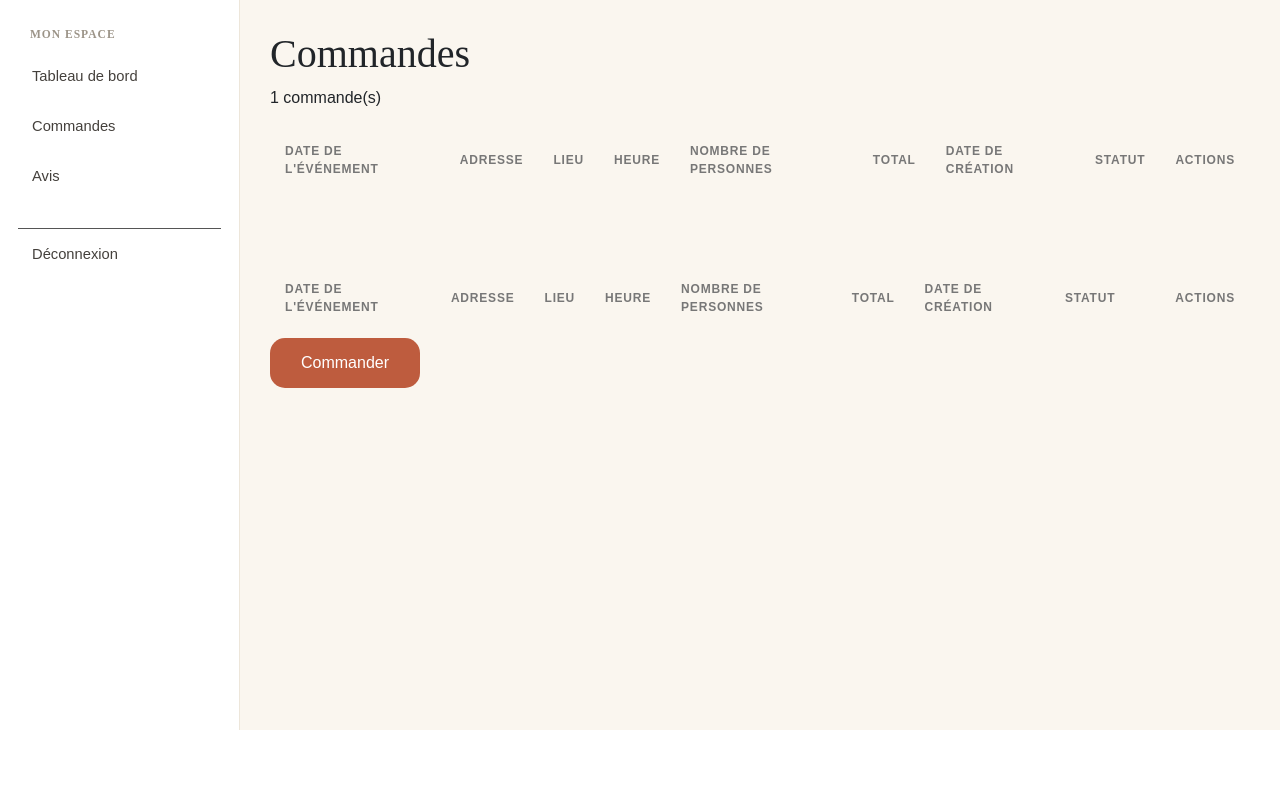
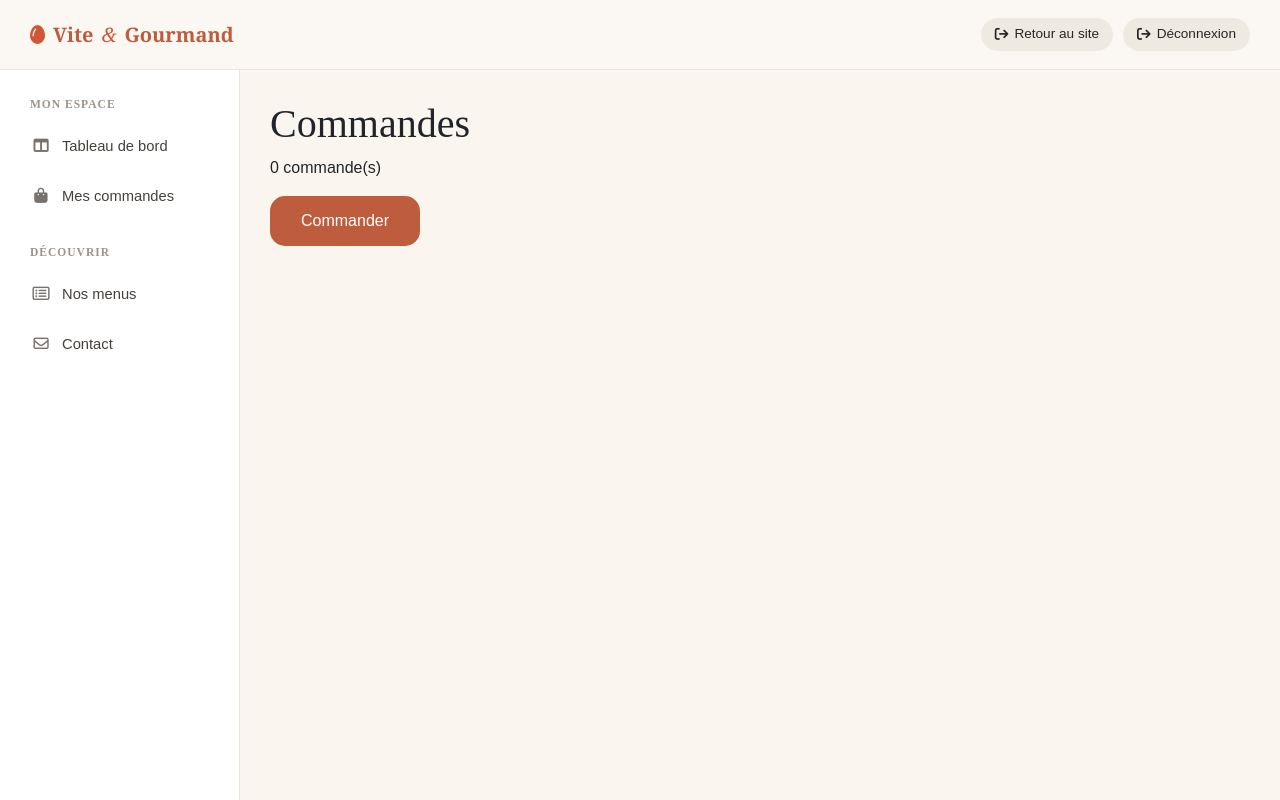
Before and after one commit to rinou2/mon_projet, a Symfony app: template templates/espaceu/commandes.html.twig in a window 1280 px wide. Run offline with Twig, Linux system fonts and the light colour scheme; the template is opened without the code that fills it: most values are stand-ins (such as "Sample title", 1, 10 or a date in 2020); lists and menus that the app fills with data are empty; some libraries are stand-ins or nearby versions.

Commit message:
Add files via upload

```diff
--- a/templates/espaceu/commandes.html.twig
+++ b/templates/espaceu/commandes.html.twig
@@ -3,11 +3,14 @@
 {% block title %}Commandes{% endblock %}
 
 {% block contenu %}
+    {% set commandesEnCours = commandes|filter(c => app.user and c.user and c.user.id == app.user.id and c.statut != 'terminée') %}
+    {% set commandesTerminees = commandes|filter(c => app.user and c.user and c.user.id == app.user.id and c.statut == 'terminée')%}
+    {% set totalMesCommandes = commandesEnCours|length + commandesTerminees|length %}
     <h1>Commandes</h1>
 
-    <p>{{ commandes|length }} commande(s)</p>
-
-    {% if commandes|length > 0 %}
+    <p>{{ totalMesCommandes }} commande(s)</p>
+{% if totalMesCommandes|length > 0 %}
+    {% if commandesEnCours|length > 0 %}
        <table>
         <thead>
             <tr>
@@ -40,7 +43,8 @@
             {% endfor %}
         </tbody>
     </table><br> <br>
-
+    {% endif %}
+    {% if commandesTerminees|length > 0 %}
     <table>
         <thead>
             <tr>
@@ -60,7 +64,7 @@
 
             {% for commande in commandes %}
             <form class="formavis" action="{{path('app_espaceu_avis', { id: commande.id })}}" method="POST">
-                {% if app.user and commande.user and commande.user.id == app.user.id and (commande.statut == "livrée" or commande.statut == "terminée") %}
+                {% if app.user and commande.user and commande.user.id == app.user.id and commande.statut == "terminée" %}
                     <tr>
 
                         <td>{{ commande.date_event|date('d/m/Y') }}</td>
@@ -89,12 +93,12 @@
 
           <div>
             <label for="note">Note :</label>
-            <input type="Number" min="1" max="5" name="note">
+            <input type="Number" min="1" max="5" style="width:80px !important;"  name="note">
           </div>
 
           <div>
             <label for="comment">Commentaire :</label><br>
-            <textarea rows="6" style="width:400px" name="comment"></textarea>
+            <textarea rows="6" style="width:100%" name="comment"></textarea>
           </div>
 
           <button type="submit" class="b" class="btn btn-primary w-100">envoyer</button>
@@ -107,7 +111,7 @@
             {% endfor %}
         </tbody>
     </table>
-
+    {% endif %}
     {% else %}
         <p>Aucune commande pour le moment.</p>
     {% endif %}
--- a/templates/espaceu/layout.html.twig
+++ b/templates/espaceu/layout.html.twig
@@ -18,18 +18,46 @@
 
 {% block body %}
     {% set route = app.request.attributes.get('_route') %}
+    <header class="user-header">
+        <div class="user-logo">
+            <i class="fa-solid fa-egg logo-icon"></i>
+            <span class="logo-vite">Vite</span>
+            <span class="logo-et">&amp;</span>
+            <span class="logo-gourmand">Gourmand</span>
+        </div>
 
-    <div class="user">
-        <nav class="user-nav">
-            <h2>Mon espace</h2>
+        <div class="user-header-actions">
+            <a href="{{ path('app_acceuil') }}" class="header-pill">
+                <i class="fa-solid fa-arrow-right-from-bracket"></i> Retour au site
+            </a>
 
-            <a href="{{ path('app_espaceu') }}" class="{{ route == 'app_espaceu' ? 'actif' : '' }}">Tableau de bord</a>
-            <a href="{{ path('app_espaceu_commandes') }}" class="{{ route == 'app_espaceu_commandes' ? 'actif' : '' }}">Commandes</a>
-            <a href="{{ path('app_espaceu_avis_list') }}" class="{{ route == 'app_espaceu_avis_list' ? 'actif' : '' }}">Avis</a>
+            {% if app.user %}
+                <div class="header-user-badge">
+                    <span class="user-avatar"><i class="fa-regular fa-user"></i></span>
+                    <span>{{ app.user.nom }}</span>
+                </div>
+            {% endif %}
+
+            <a href="{{ path('app_deconnexion') }}" class="header-pill">
+                <i class="fa-solid fa-arrow-right-from-bracket"></i> Déconnexion
+            </a>
+        </div>
 
 
-            <a href="{{ path('app_deconnexion') }}" class="deconnexion">Déconnexion</a>
-        </nav>
+    </header>
+    <div class="user">
+    <nav class="user-nav">
+    <h2>MON ESPACE</h2>
+    <a href="{{ path('app_espaceu') }}" class="{{ route == 'app_espaceu' ? 'actif' : '' }}">
+        <i class="fa-solid fa-table-columns"></i> Tableau de bord</a>
+    <a href="{{ path('app_espaceu_commandes') }}" class="{{ route == 'app_espaceu_commandes' ? 'actif' : '' }}">
+        <i class="fa-solid fa-bag-shopping"></i> Mes commandes</a>
+
+    <h2 class="nav-section-title">DÉCOUVRIR</h2>
+
+    <a href="/menu"><i class="fa-regular fa-rectangle-list"></i> Nos menus</a>
+    <a href="/contact"><i class="fa-regular fa-envelope"></i> Contact</a>
+    </nav>
 
         <main class="user-contenu">
             {% block contenu %}{% endblock %}
```
Also changed, not shown: templates/espaceu/index.html.twig (+31 -2 lines).
